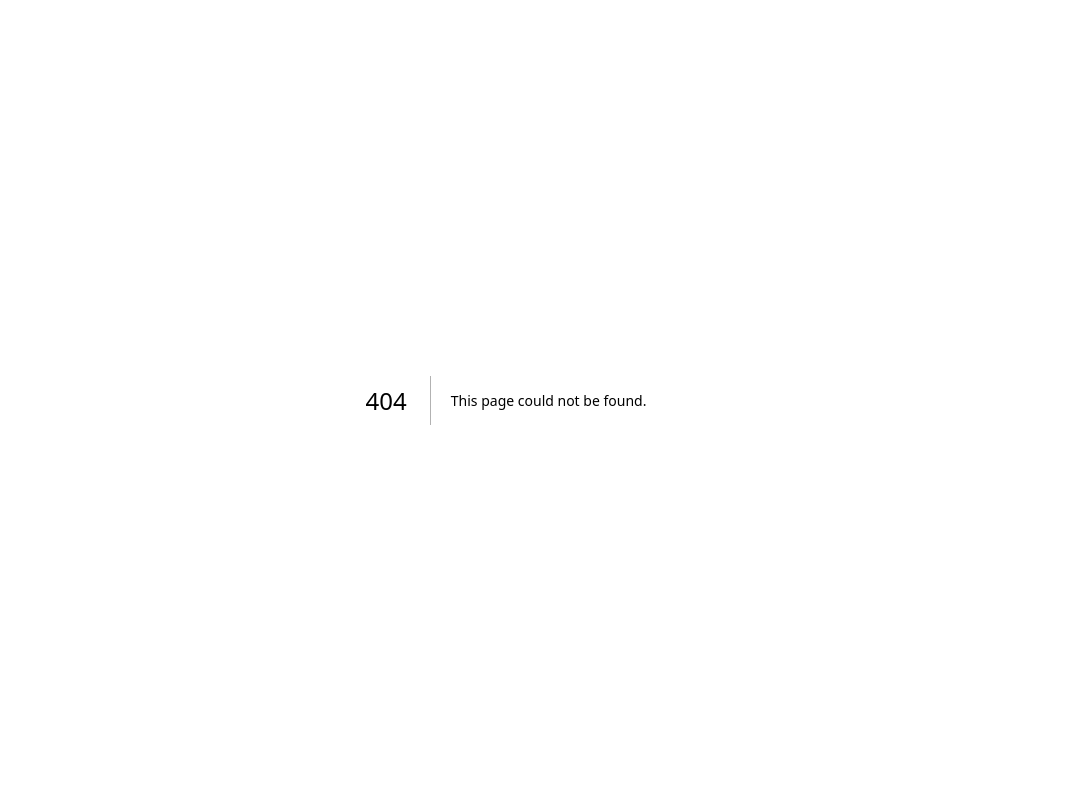
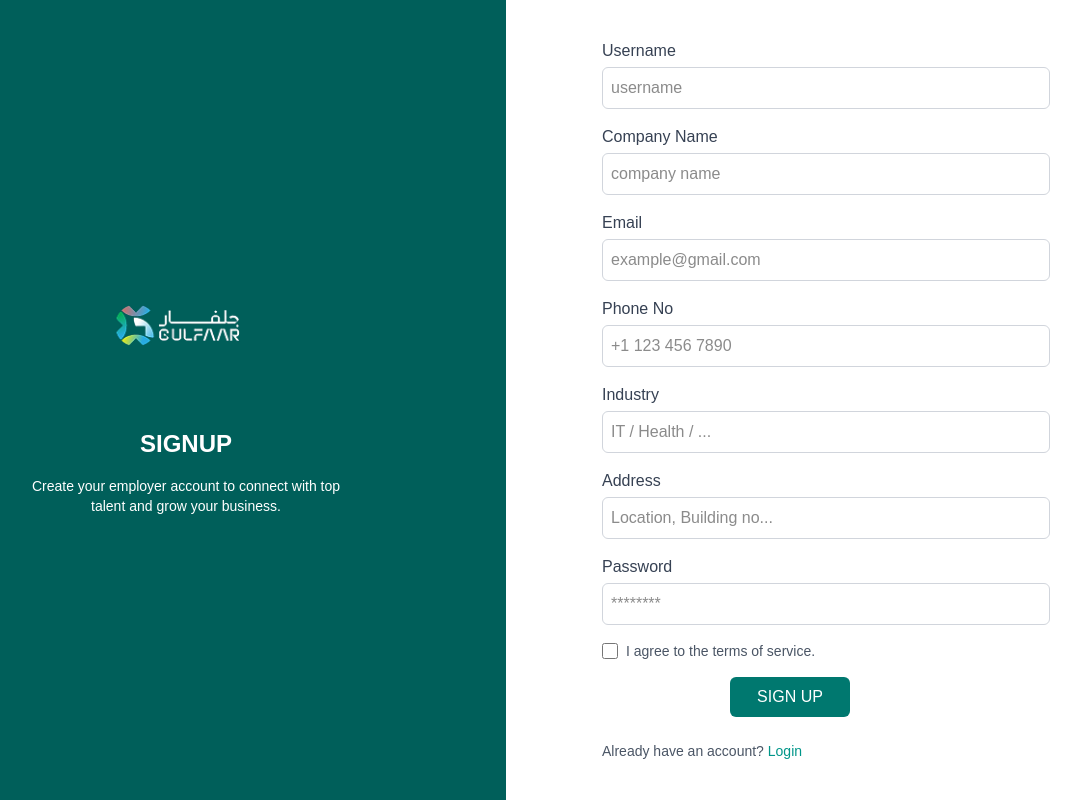
Before and after one commit to Gulfaar/Jobportal-frontend, a Next.js app: page /employer/signup in a window 1280 px wide. Before the commit this address had no page. Shown: the whole page, without its empty margins (134-1215 px from the left). Built offline with nearby package versions, Linux system fonts and the light colour scheme.

Commit message:
employer signup page added

```diff
--- /dev/null
+++ b/app/(employer)/employer/login/page.tsx
@@ -0,0 +1,11 @@
+import React from 'react'
+
+const page = () => {
+  return (
+    <div>
+
+    </div>
+  )
+}
+
+export default page
--- /dev/null
+++ b/app/(employer)/employer/signup/page.tsx
@@ -0,0 +1,182 @@
+// pages/employer-signup.tsx
+
+import React from "react";
+import Link from "next/link";
+import Image from "next/image";
+
+const EmployerSignupPage: React.FC = () => {
+  return (
+    <div className="min-h-screen flex flex-col md:flex-row">
+      {/* Left Side (Branding / Message) */}
+      <div className="md:w-1/2 bg-teal-800 text-white flex flex-col justify-center items-center p-8 relative">
+        {/* Brand or Logo */}
+        <div className="top left-0 mb-16 ">
+          <Image src="/gulfaarlogo.png" alt="logo" height={160} width={160} />
+        </div>
+
+        {/* Main Title and Text */}
+        <h2 className="text-2xl font-semibold mb-4 uppercase text-center ">
+          SIGNUP
+        </h2>
+        <p className="text-sm max-w-xs text-center">
+          Create your employer account to connect with top talent and grow your
+          business.
+        </p>
+      </div>
+
+      {/* Right Side (Form) */}
+      <div className="md:w-1/2 bg-white flex flex-col justify-center p-8">
+        <form className="max-w-md w-full mx-auto space-y-4">
+          {/* Username */}
+          <div>
+            <label
+              htmlFor="username"
+              className="block mb-1 font-medium text-gray-700"
+            >
+              Username
+            </label>
+            <input
+              id="username"
+              name="username"
+              type="text"
+              placeholder="username"
+              className="w-full border border-gray-300 rounded-md p-2 focus:outline-teal-500"
+            />
+          </div>
+
+          {/* Company Name */}
+          <div>
+            <label
+              htmlFor="company"
+              className="block mb-1 font-medium text-gray-700"
+            >
+              Company Name
+            </label>
+            <input
+              id="company"
+              name="company"
+              type="text"
+              placeholder="company name"
+              className="w-full border border-gray-300 rounded-md p-2 focus:outline-teal-500"
+            />
+          </div>
+
+          {/* Email */}
+          <div>
+            <label
+              htmlFor="email"
+              className="block mb-1 font-medium text-gray-700"
+            >
+              Email
+            </label>
+            <input
+              id="email"
+              name="email"
+              type="email"
+              placeholder="example@gmail.com"
+              className="w-full border border-gray-300 rounded-md p-2 focus:outline-teal-500"
+            />
+          </div>
+
+          {/* Phone No */}
+          <div>
+            <label
+              htmlFor="phone"
+              className="block mb-1 font-medium text-gray-700"
+            >
+              Phone No
+            </label>
+            <input
+              id="phone"
+              name="phone"
+              type="tel"
+              placeholder="+1 123 456 7890"
+              className="w-full border border-gray-300 rounded-md p-2 focus:outline-teal-500"
+            />
+          </div>
+
+          {/* Industry */}
+          <div>
+            <label
+              htmlFor="industry"
+              className="block mb-1 font-medium text-gray-700"
+            >
+              Industry
+            </label>
+            <input
+              id="industry"
+              name="industry"
+              type="text"
+              placeholder="IT / Health / ... "
+              className="w-full border border-gray-300 rounded-md p-2 focus:outline-teal-500"
+            />
+          </div>
+
+          {/* Address */}
+          <div>
+            <label
+              htmlFor="address"
+              className="block mb-1 font-medium text-gray-700"
+            >
+              Address
+            </label>
+            <input
+              id="address"
+              name="address"
+              type="text"
+              placeholder="Location, Building no..."
+              className="w-full border border-gray-300 rounded-md p-2 focus:outline-teal-500"
+            />
+          </div>
+
+          {/* Password */}
+          <div>
+            <label
+              htmlFor="password"
+              className="block mb-1 font-medium text-gray-700"
+            >
+              Password
+            </label>
+            <input
+              id="password"
+              name="password"
+              type="password"
+              placeholder="********"
+              className="w-full border border-gray-300 rounded-md p-2 focus:outline-teal-500"
+            />
+          </div>
+
+          {/* Terms of Service */}
+          <div className="flex items-center space-x-2">
+            <input
+              id="terms"
+              type="checkbox"
+              className="h-4 w-4 text-teal-600 border-gray-300 rounded"
+            />
+            <label htmlFor="terms" className="text-sm text-gray-600">
+              I agree to the terms of service.
+            </label>
+          </div>
+
+          {/* Sign Up Button */}
+          <button
+            type="submit"
+            className="ml-32 w-[120px] bg-teal-700 text-white px-3 py-2 rounded-md font-medium hover:bg-teal-800 transition-colors"
+          >
+            SIGN UP
+          </button>
+
+          {/* Login Link */}
+          <p className="text-sm text-gray-600 mt-2 ">
+            Already have an account?{" "}
+            <Link href="/login" className="text-teal-600 hover:underline">
+              Login
+            </Link>
+          </p>
+        </form>
+      </div>
+    </div>
+  );
+};
+
+export default EmployerSignupPage;
```
Also changed, not shown: app/(employer)/employer/page.tsx (added), public/gulfaarlogo.png (added).
